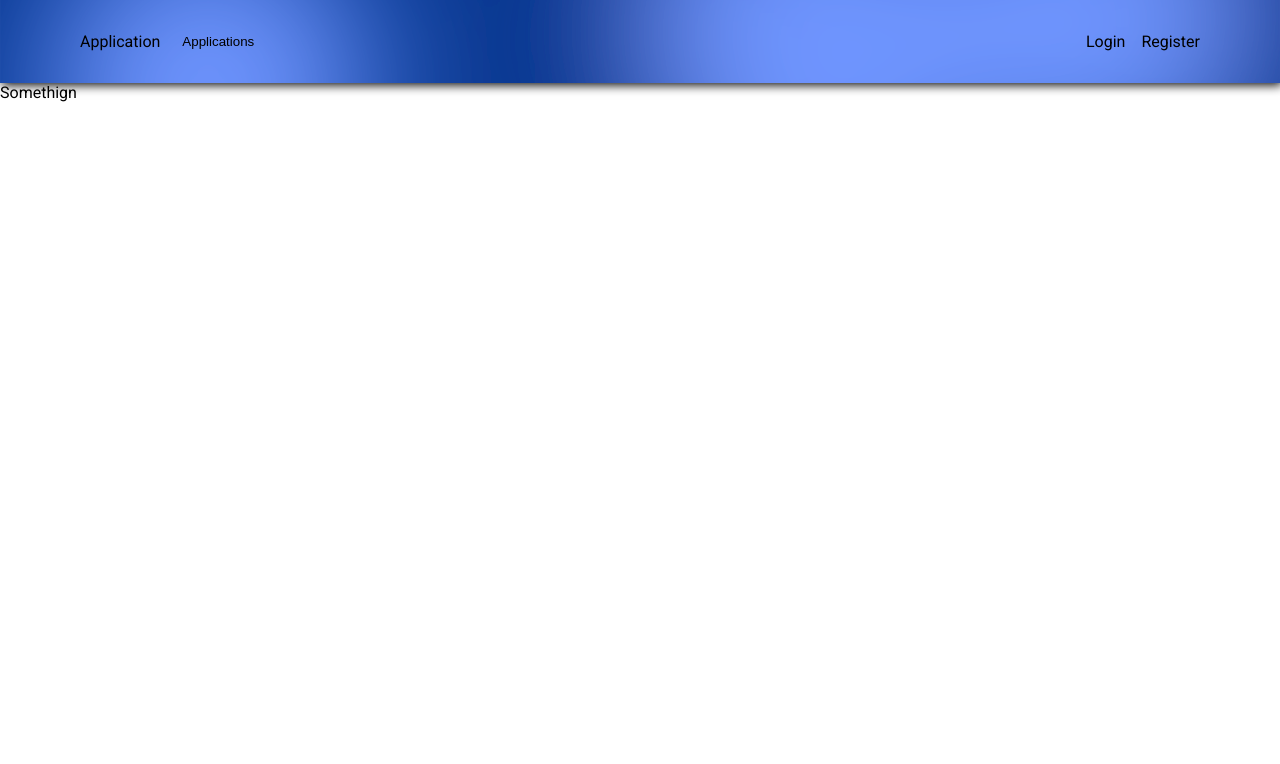
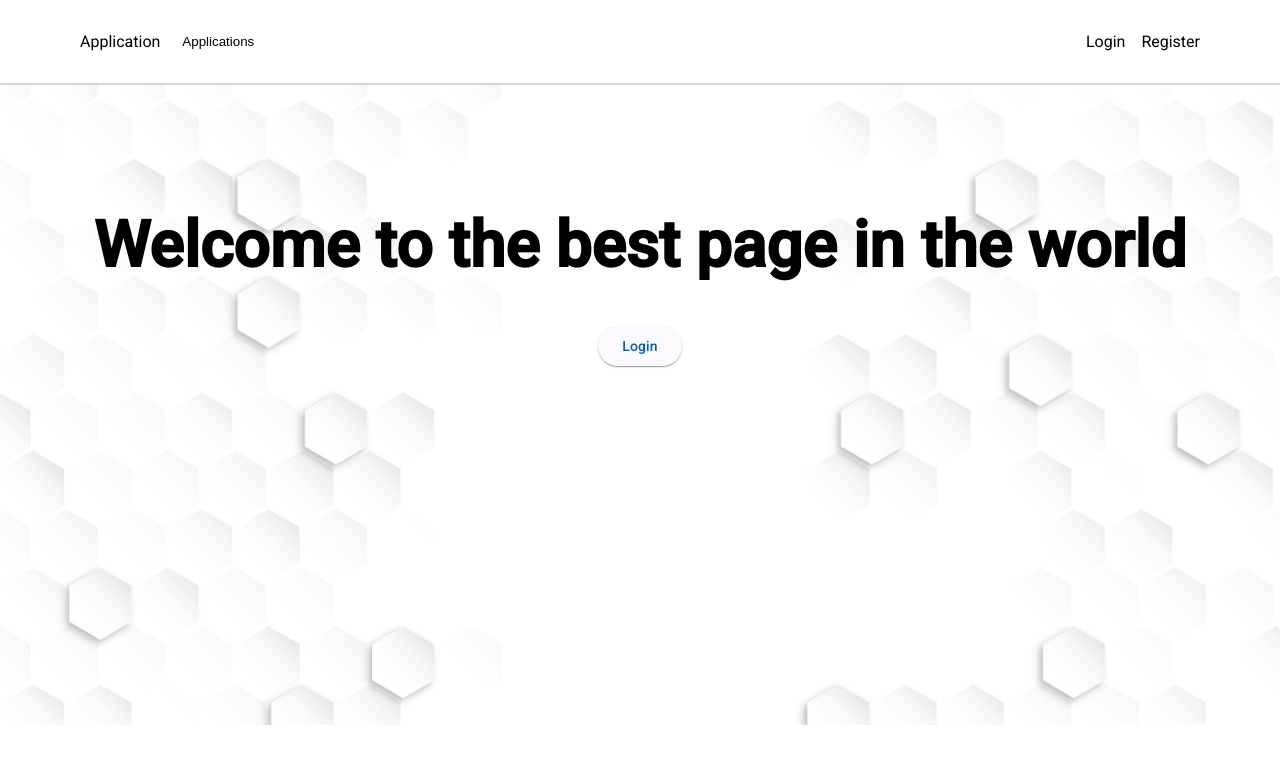
Before and after one commit to MrCosik/password-manager-fe, an Angular app: page / in a window 1280 px wide. Shown: the top 764 px of the page. Built offline with nearby package versions, Linux system fonts and the light colour scheme.

Commit message:
Added some styling and background image

```diff
--- a/src/app/components/navbar/navbar.component.css
+++ b/src/app/components/navbar/navbar.component.css
@@ -1,9 +1,8 @@
 .navbar-container {
-
-  background-image: url("/assets/images/waves.svg");
+  background-color: white;
+  border-bottom: 2px #d7d7d7 solid;
 
   padding: 2rem 5rem;
-  box-shadow: 2px 2px 10px black;
 
   display: flex;
   justify-content: space-between;
@@ -34,8 +33,6 @@
   background-color: transparent;
   border: none;
   color: black;
-
-
 }
 
 .navbar-menu-button:hover {
--- a/src/app/pages/home-page/home-page.component.css
+++ b/src/app/pages/home-page/home-page.component.css
@@ -0,0 +1,19 @@
+.container {
+  display: flex;
+  flex-direction: column;
+
+  align-items: center;
+
+  padding: 5rem;
+
+  background-image: url("/assets/images/background.jpg");
+  background-size: 100%;
+  background-repeat: no-repeat;
+
+  height: 60vh;
+}
+
+h1 {
+  font-size: max(48px, min(5vw, 76px));
+  text-align: center;
+}
--- a/src/app/pages/home-page/home-page.component.html
+++ b/src/app/pages/home-page/home-page.component.html
@@ -1 +1,6 @@
-Somethign
+<div class="container">
+  <h1>Welcome to the best page in the world</h1>
+
+  <button mat-raised-button >Login</button>
+
+</div>
```
Also changed, not shown: src/app/pages/home-page/home-page.component.ts (+4 -5 lines), src/assets/images/background.jpg (added).
